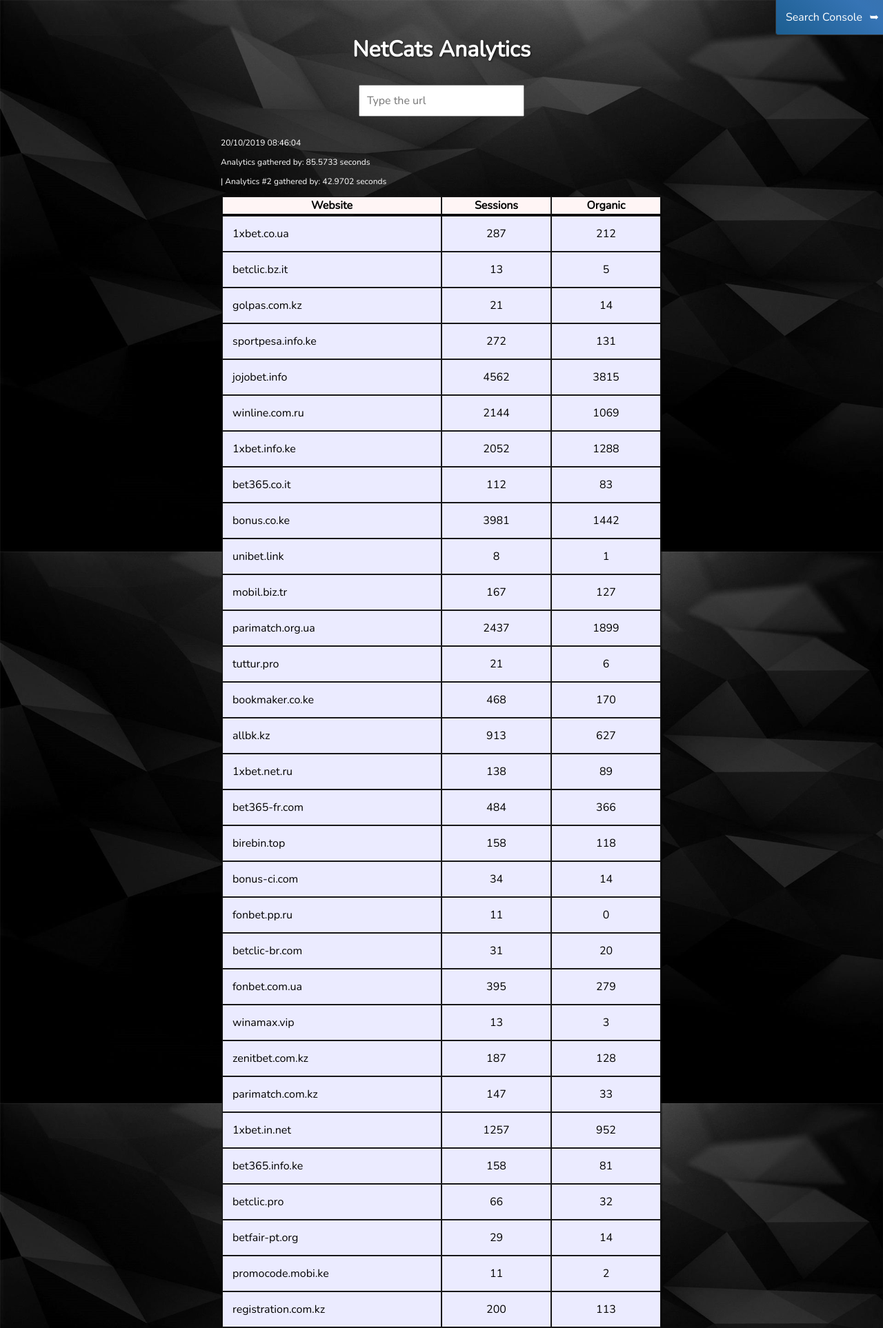
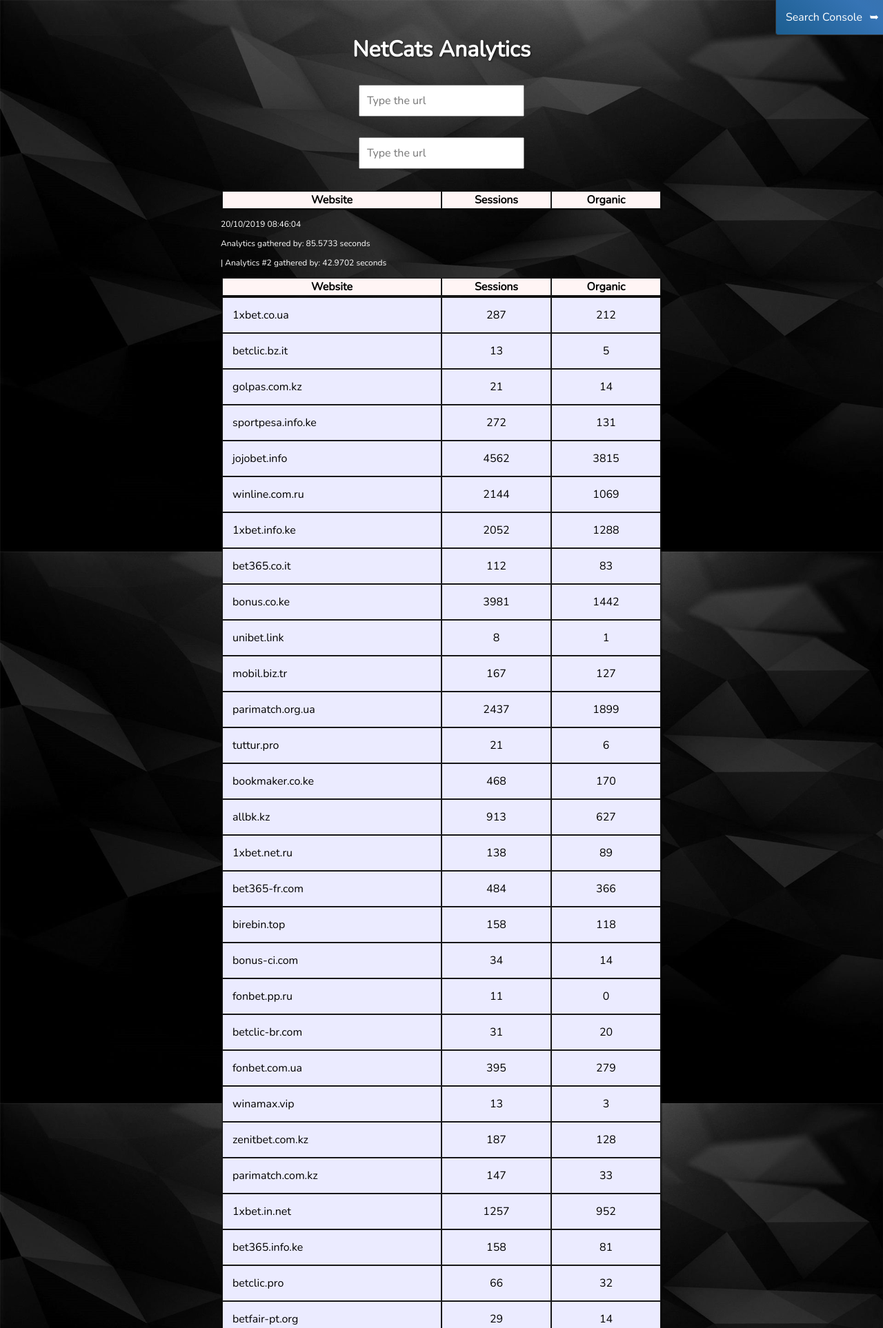
Before and after one commit to alexbuttercup/GA-Gatherer, a PHP site: page / in a window 1280 px wide. Shown: the top 1926 px of the page at 69% size. Run offline with PHP 8.4, Linux system fonts and the light colour scheme; lists and menus that the app fills with data are empty.

Commit message:
Update index.php

```diff
--- a/index.php
+++ b/index.php
@@ -1,14 +1,15 @@
 <!DOCTYPE html>
-<html >
+<html>
 <head>
   <meta charset="UTF-8">
   <title>Netcats Analytics</title>
   <link rel="shortcut icon" type="image/ico" href="favi.png"/>
+  <meta name="viewport" content="width=device-width, initial-scale=1.0">
   <link rel="stylesheet" href="style.css">
   <link href="https://fonts.googleapis.com/css?family=Nunito" rel="stylesheet">
-	<meta name="viewport" content="width=device-width, initial-scale=1.0">
 </head>
 <body>
+
 	<div class="container" id="home">
 		<h1>NetCats Analytics</h1>
     <a href="/search-console/">
@@ -19,11 +20,25 @@
     </a>
         <div class="row">
           <div id="data-box1">
+
+            <input id="myInput" type="text" placeholder="Type the url">
+
+            <table id="data-box1" class="bigtable tablesorter">
+              <thead>
+                <tr class="row-header">
+                  <th>Website</th>
+                  <th>Sessions</th>
+                  <th>Organic</th>
+                </tr>
+              </thead>
+              <tbody id="myTable">
                 <?php
                 require_once ('result.php');
                 require_once ('new/result-1.php');
                 require_once ('new/result-2.php');
                 ?>
+              </tbody>
+            </table>
           </div>
       </div>
   </div>
@@ -33,6 +48,7 @@
 <script type="text/javascript" src="js/jalc.min.js"></script>
 <script type="text/javascript" src="js/jquery.tablesorter.js"></script>
 <script type="text/javascript" src="js/jquery.tablesorter-widgets.min.js"></script>
+<script type="text/javascript" src="js/custom.js"></script>
 
 </body>
 </html>
```
Lines whose indentation alone changed are shown as unchanged.
